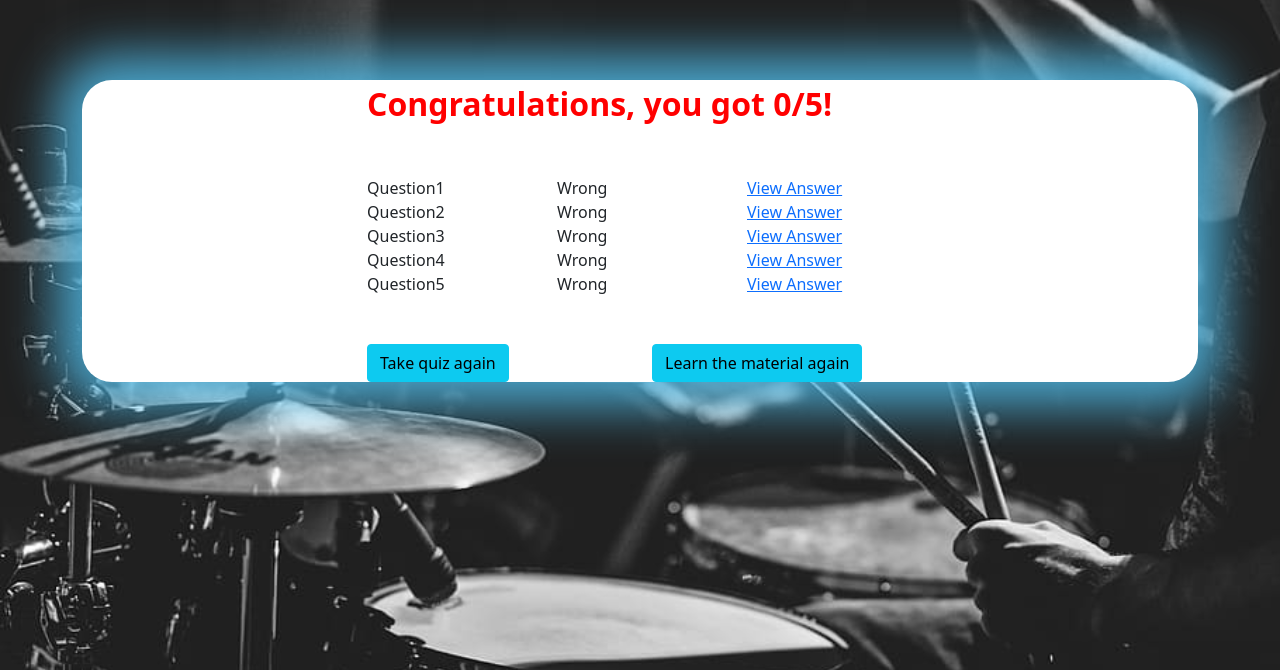
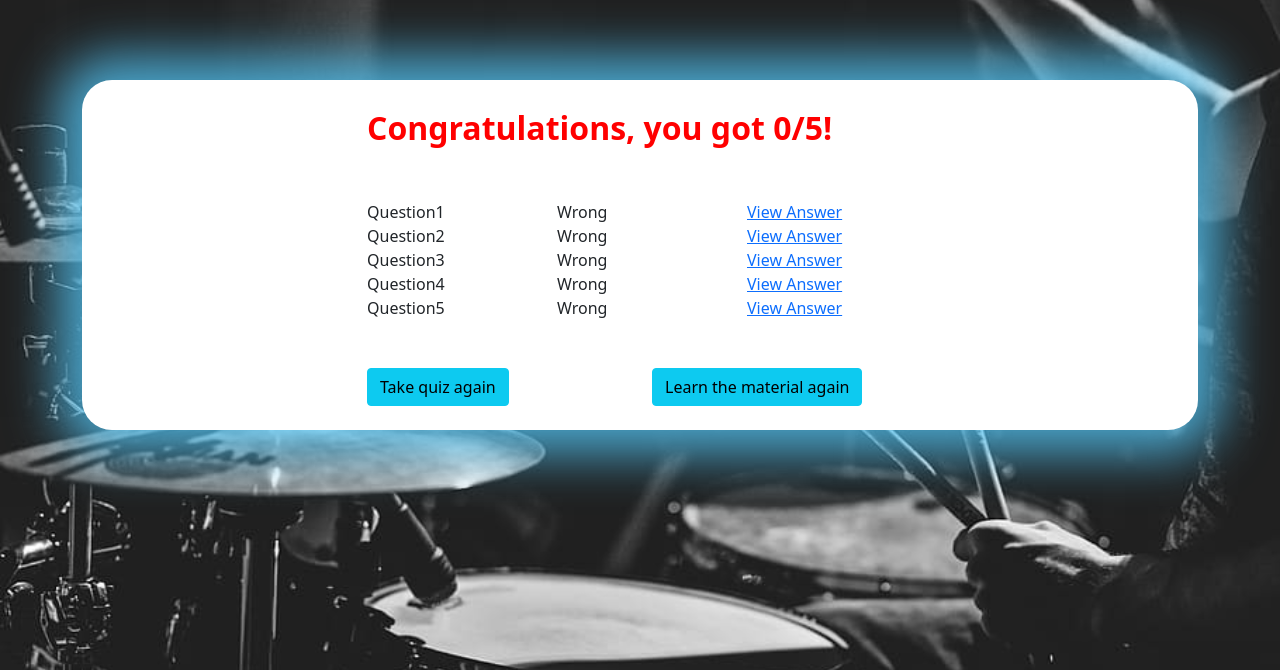
Before and after one commit to liuzheyu1998/drum-master, a Flask app: page /quizfeedback in a window 1280 px wide. Shown: the part 56-726 px from the top of the page. Run offline with Flask 2, Linux system fonts and the light colour scheme; some libraries are stand-ins or nearby versions.

Commit message:
fix styling

```diff
--- a/static/learn.js
+++ b/static/learn.js
@@ -20,7 +20,7 @@ function save_learn_input(data) {
         // receive new data from backend
         // format: {id: [time1, time2, ...]}
         success: function(response){
-            console.log(response)
+            // console.log(response)
 
             if (Object.keys(response).length == 8) {
                 if (alert_shown == false) {
--- a/templates/quizFeedback.html
+++ b/templates/quizFeedback.html
@@ -13,6 +13,7 @@
 </script>
 
 <div id="drum_box">
+    <br>
     <div class="row">
         <div class="col-3"></div>
         <div class="col-6">
@@ -92,6 +93,9 @@
 
 
     </div>
+    <div class="row">
+        <br>
+    </div>
 </div>
 
 
```
